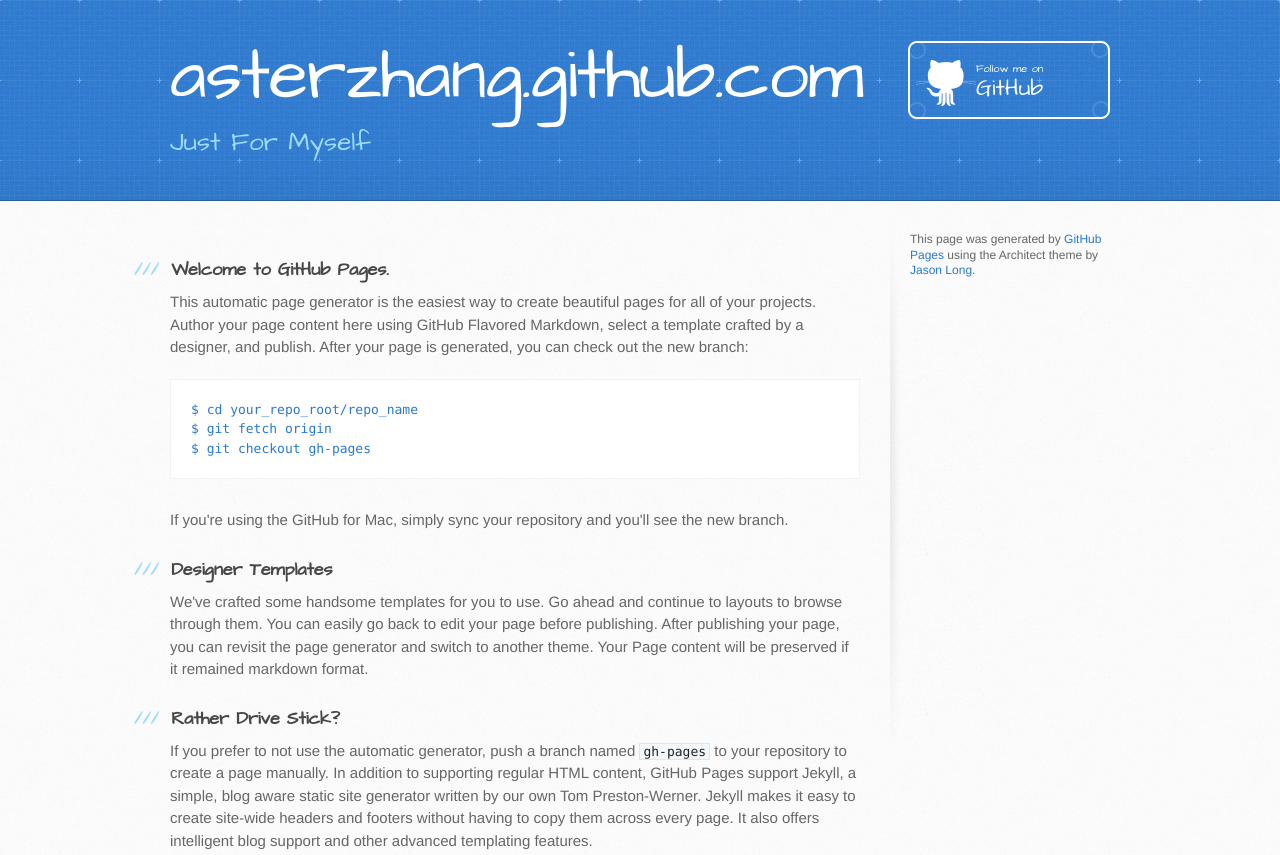
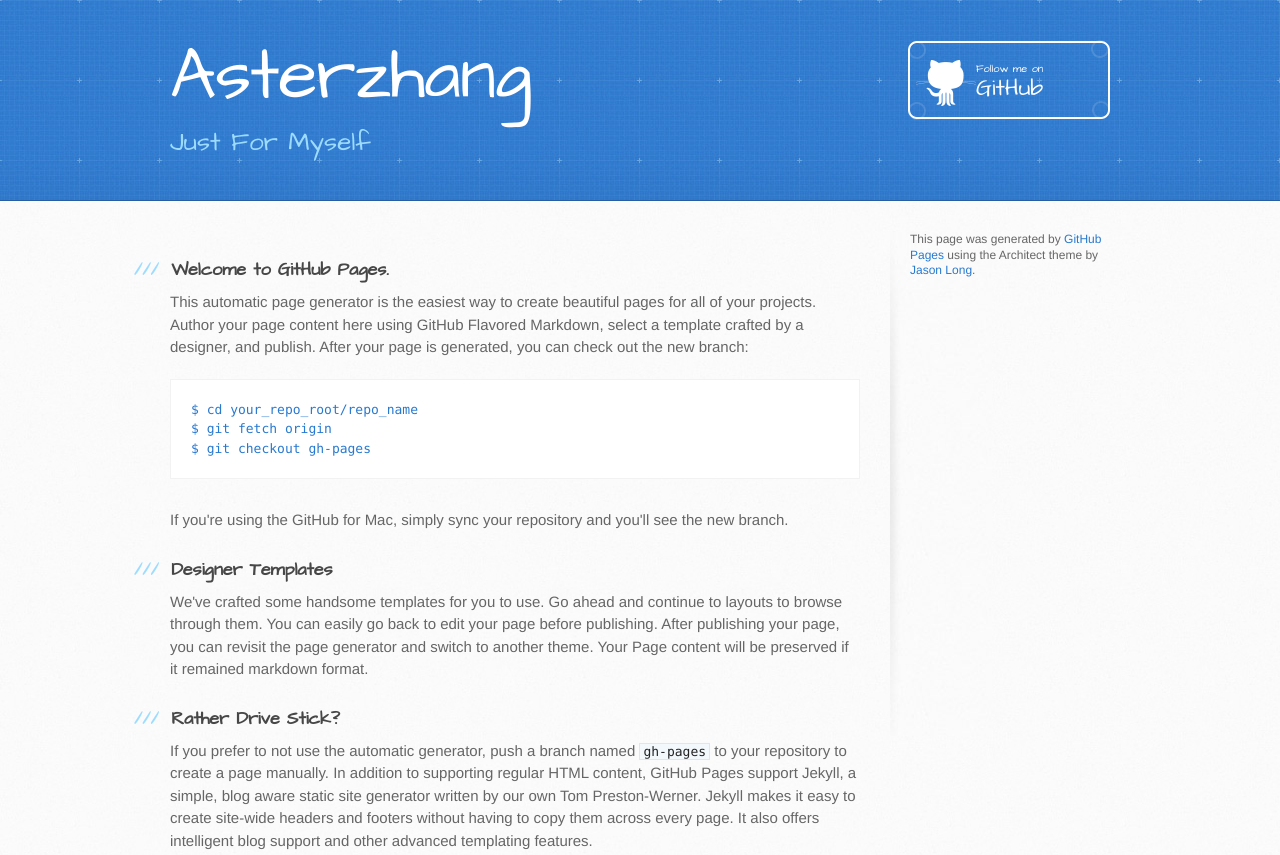
Before and after one commit to asterzhang/asterzhang.github.com, a plain HTML site: page index.html in a window 1280 px wide. Shown: the top 855 px of the page. Drawn offline with Linux system fonts and the light colour scheme.

Commit message:
Update index.html

```diff
--- a/index.html
+++ b/index.html
@@ -19,7 +19,7 @@
   <body>
     <header>
       <div class="inner">
-        <h1>asterzhang.github.com</h1>
+        <h1>Asterzhang</h1>
         <h2>Just For Myself</h2>
         <a href="https://github.com/asterzhang" class="button"><small>Follow me on</small>GitHub</a>
       </div>
```
